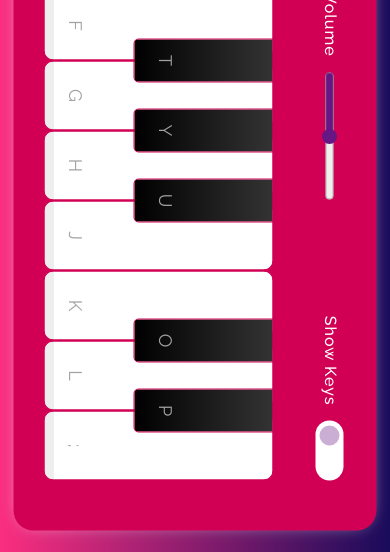
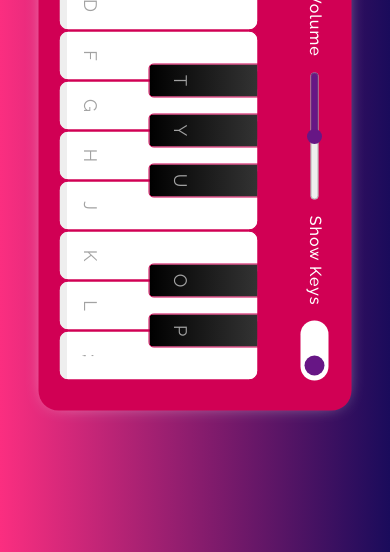
Before and after one commit to KhaqanZamir/piano-javascript, a plain HTML site: page index.html in a window 390 px wide. Shown: the part 292-844 px from the top of the page. Drawn offline with Linux system fonts and the light colour scheme.

Commit message:
Piano-mobile

```diff
--- a/index.html
+++ b/index.html
@@ -28,7 +28,7 @@
             </div>
             <div class="show-keys-container">
                 <span>Show Keys</span>
-                <input type="checkbox" />
+                <input type="checkbox" checked />
             </div>
         </header>
         <ul class="keys-wrapper">
--- a/style.css
+++ b/style.css
@@ -138,6 +138,18 @@ header > div > span {
 
 @media (max-width: 850px) {
     .container {
+        padding: 20px 30px;
         transform: rotate(90deg);
     }
+
+    .keys-wrapper .white {
+        width: 50px;
+        height: 200px;
+    }
+
+    .keys-wrapper .black {
+        width: 34px;
+        height: 110px;
+        margin: 0 -17px;
+    }
 }
```
